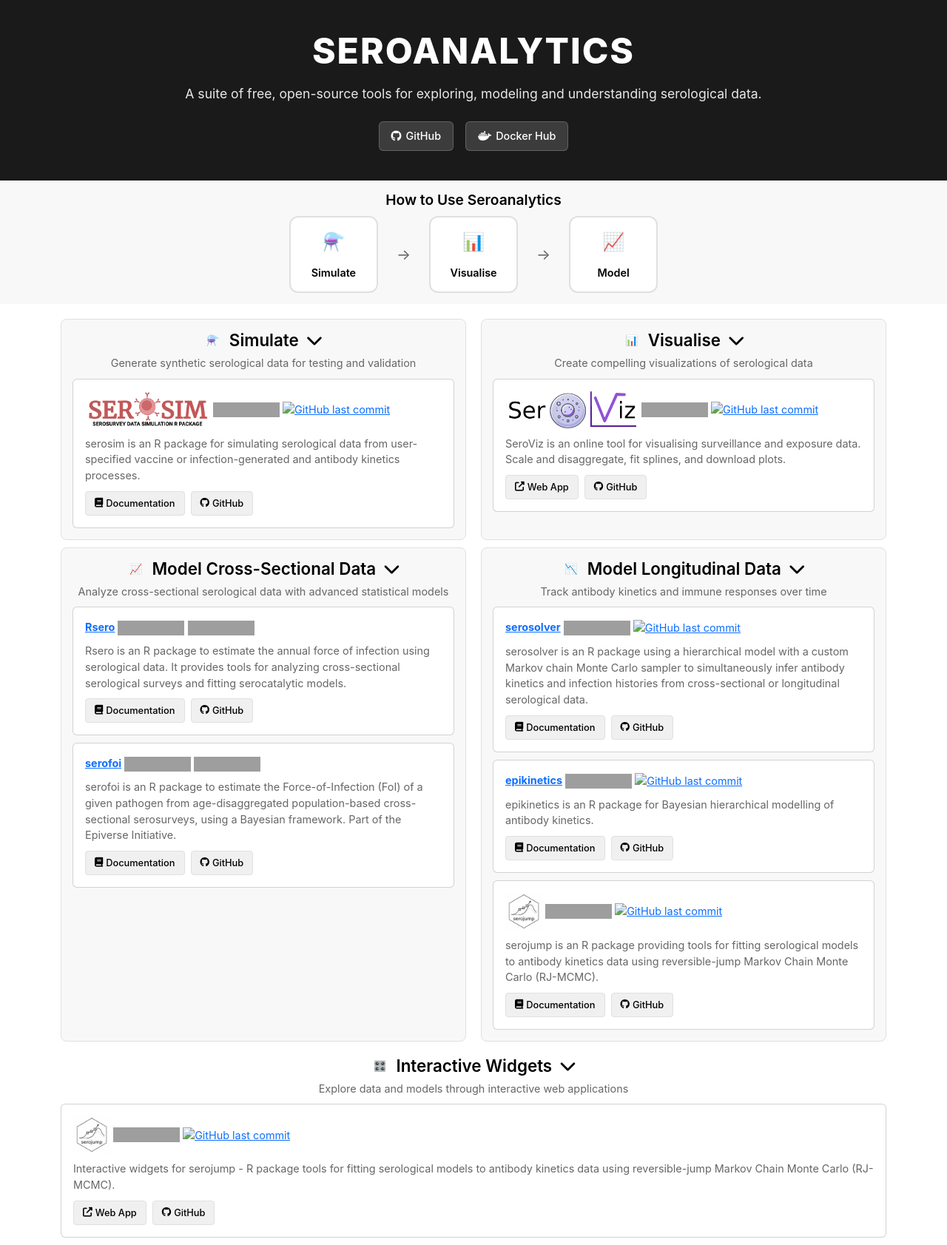
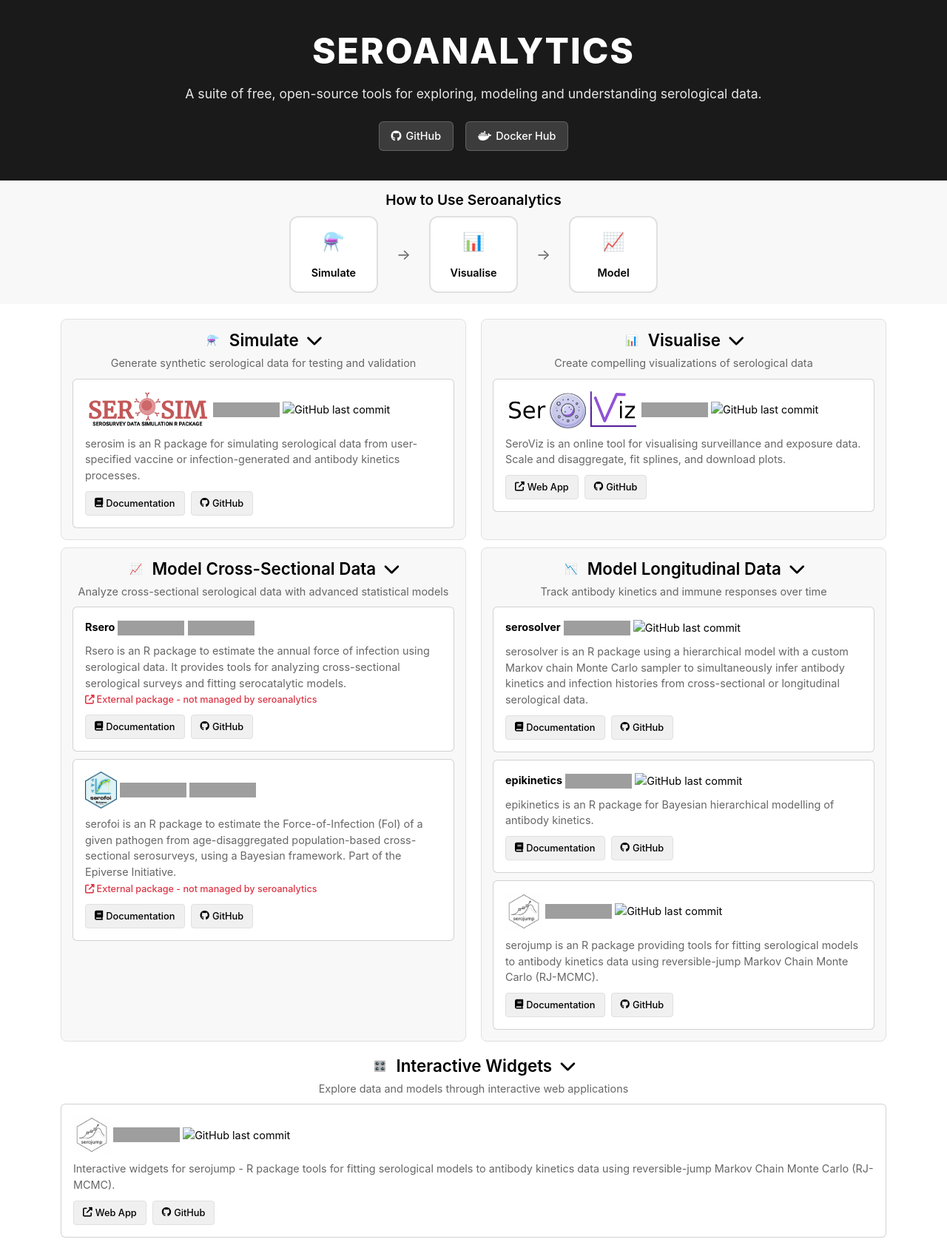
Before and after one commit to seroanalytics/seroanalytics.github.io, a Jekyll site: the page built from index.md, in a window 1280 px wide, cut to the strip 0-1683 px from the top of the page. Shown: the whole strip at 74% size. Built offline with Jekyll 4.4.1, drawn with Linux system fonts in a browser that asks for light colours; grey boxes are pictures that could not be loaded.

Commit message:
Updated styling

```diff
--- a/_data/model_cross_section.yml
+++ b/_data/model_cross_section.yml
@@ -15,3 +15,4 @@
   external: true
   last_commit: "2024-12-05"
   r_check: true
+  logo: "serofoi.png"
--- a/_includes/tool.html
+++ b/_includes/tool.html
@@ -24,6 +24,9 @@
         </p>
         <p class="card-text text-start">
             {{ tool.description }}
+            {% if tool.external %}
+            <br/><small style="color: #dc3545; font-weight: 500;"><i class="fas fa-external-link-alt" style="margin-right: 3px;"></i>External package - not managed by seroanalytics</small>
+            {% endif %}
         </p>
         <div class="tool-links">
             {% if tool.docs %}
--- a/_layouts/default.html
+++ b/_layouts/default.html
@@ -348,13 +348,35 @@
             gap: 4px;
             padding: 6px 12px;
             background: var(--bg-accent);
-            color: var(--text-primary);
-            text-decoration: none;
+            color: #000000 !important;
+            text-decoration: none !important;
             border-radius: 4px;
             font-weight: 500;
             font-size: 0.8rem;
             transition: all 0.2s ease;
             border: 1px solid var(--border-color);
+        }
+
+        .tool-link:visited {
+            color: #000000 !important;
+        }
+
+        .tool-link:link {
+            color: #000000 !important;
+        }
+
+        .card-text a {
+            color: #000000 !important;
+            text-decoration: none !important;
+        }
+
+        .card-text a:hover {
+            color: #000000 !important;
+            text-decoration: none !important;
+        }
+
+        .card-text a:visited {
+            color: #000000 !important;
         }
 
         .tool-link:hover {
```
Also changed, not shown: assets/serofoi.png (added).
